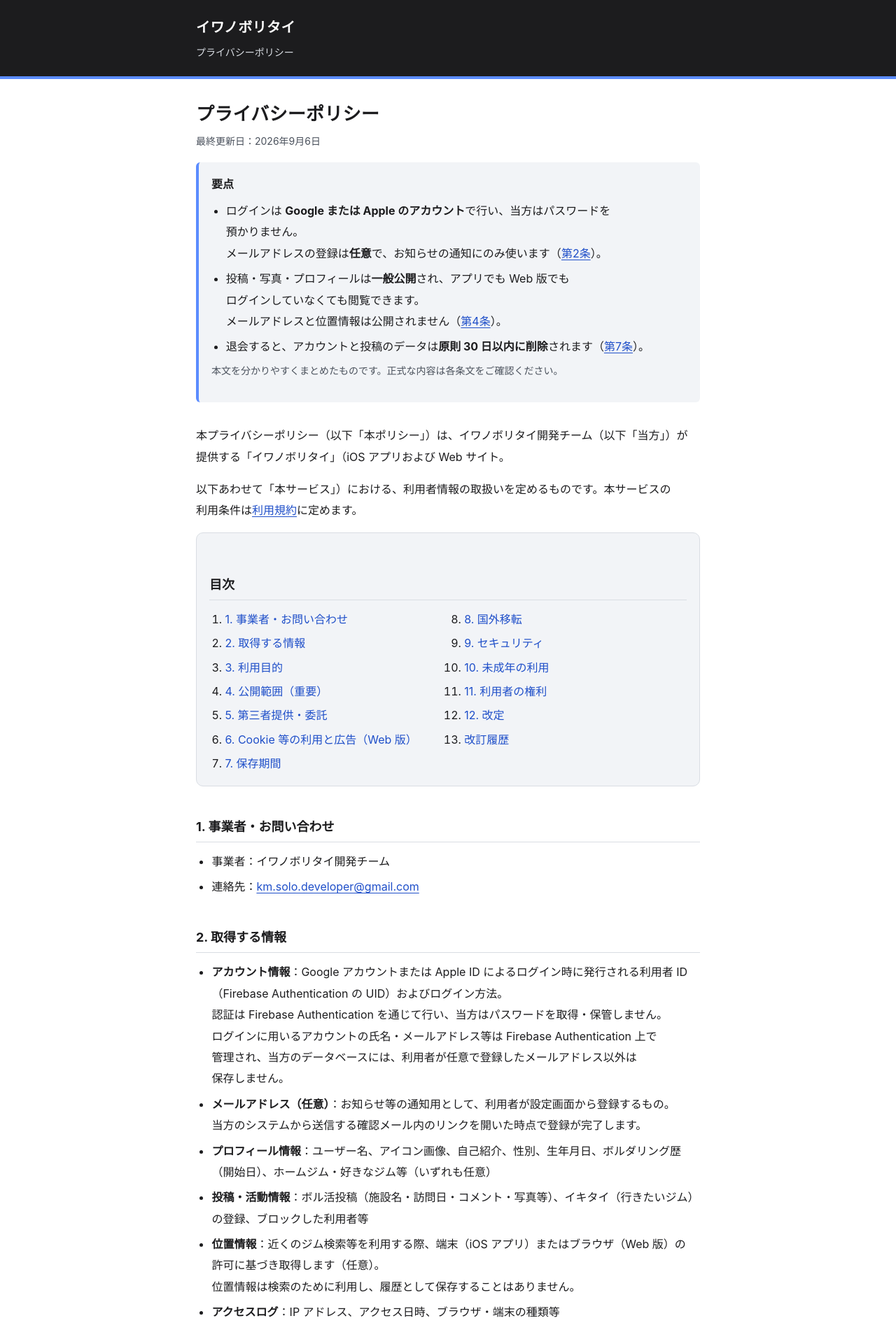
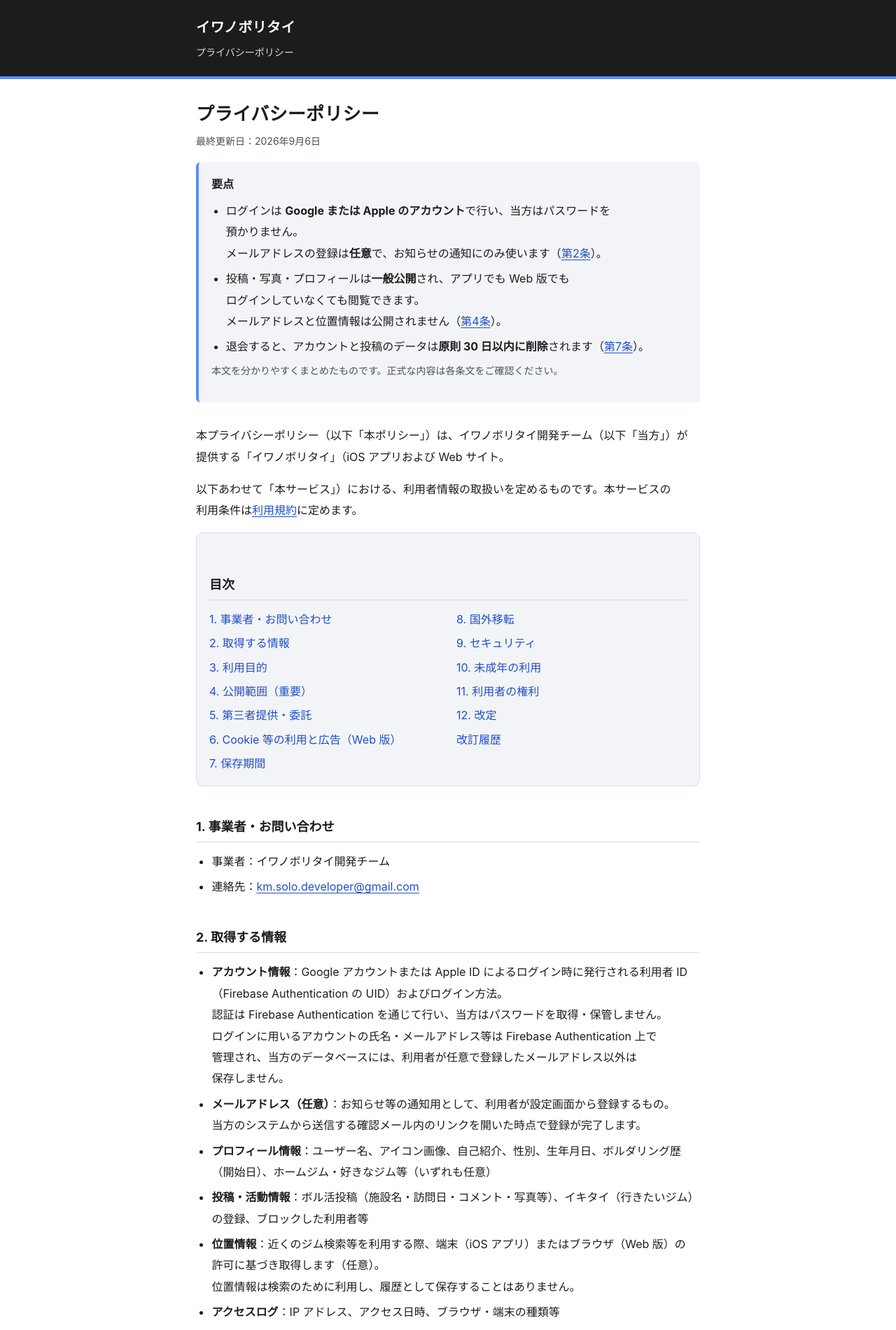
Before and after one commit to murakami-kaito-dev/iwanoboritai-legal, a Jekyll site: the page built from privacy.md, in a window 1280 px wide. Shown: the top 1901 px of the page at 70% size. Built offline with Jekyll 4.4.1, drawn with Linux system fonts in a browser that asks for light colours.

Commit message:
docs: 目次の ol 自動番号を消し、見出し文中の番号だけを表示（1. 1. の二重表示を解消）
Co-Authored-By: Claude Fable 5.1 <noreply@anthropic.com>

```diff
--- a/assets/legal.css
+++ b/assets/legal.css
@@ -96,7 +96,7 @@ h1 { font-size: 26px; line-height: 1.4; margin: 0 0 8px; letter-spacing: 0.01em;
   margin: 0 0 32px;
 }
 .toc-title { margin: 0 0 8px; padding: 0; border: 0; font-size: 16px; }
-.toc ol { margin: 0; padding-left: 1.4em; columns: 2; column-gap: 24px; }
+.toc ol { margin: 0; padding-left: 0; list-style: none; columns: 2; column-gap: 24px; } /* 見出し文中の番号を使う（ol の自動番号と二重にしない） */
 .toc li { margin: 0 0 4px; break-inside: avoid; }
 .toc a { text-decoration: none; }
 .toc a:hover { text-decoration: underline; }
```
